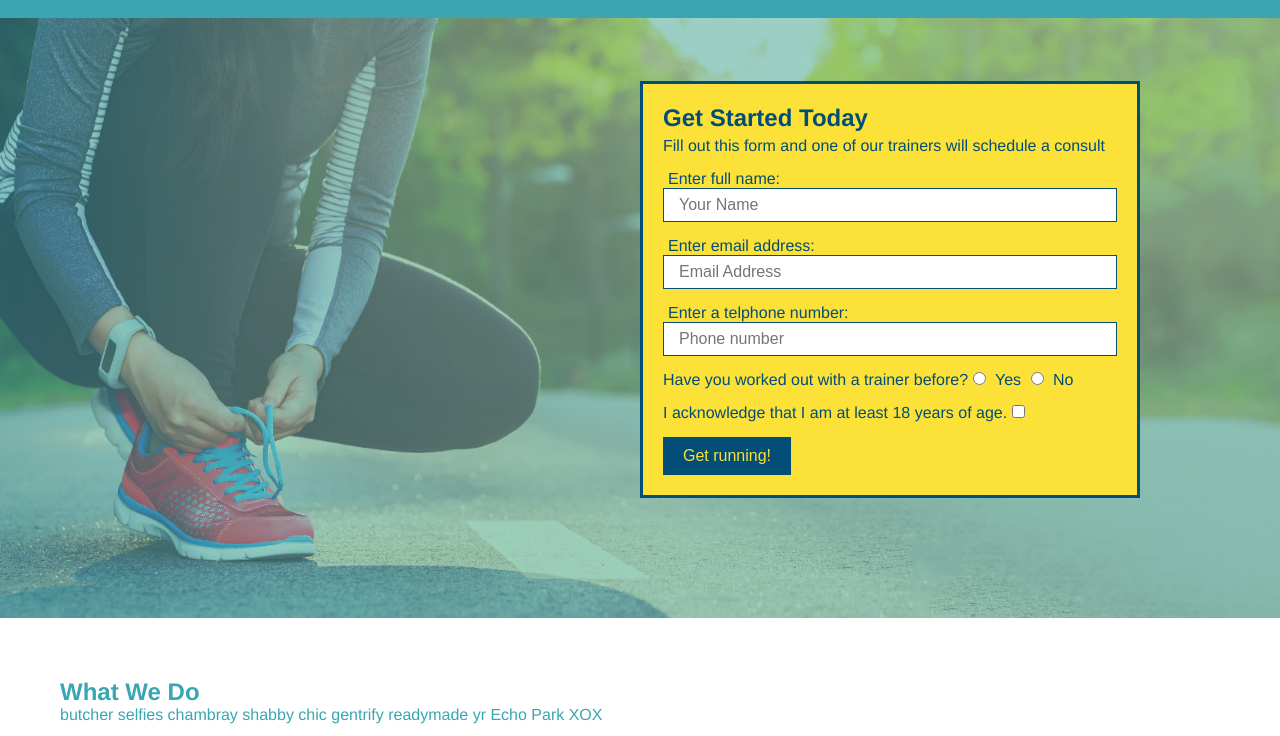
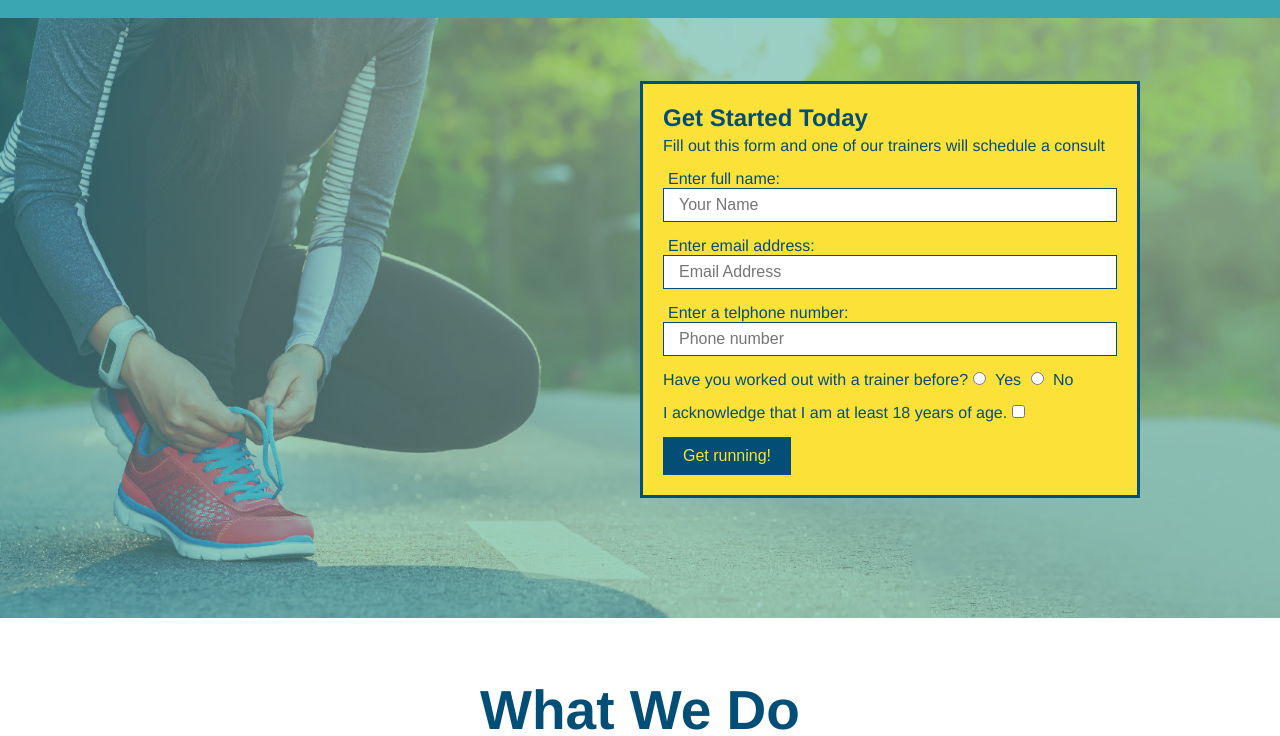
Before and after one commit to bobby6381/run-buddy, a plain HTML site: page index.html in a window 1280 px wide. Shown: the part 64-800 px from the top of the page. Drawn offline with Linux system fonts and the light colour scheme.

Commit message:
style what we do section

```diff
--- a/assets/css/style.css
+++ b/assets/css/style.css
@@ -120,3 +120,25 @@ section {
   padding: 10px 20px;
   font-size: 16px;
 }
+
+.intro {
+  text-align: center;
+}
+
+.intro h2 {
+  font-size: 55px;
+  color: #024e76;
+  margin-bottom: 35px;
+  padding: 0 100px 20px 100px;
+  border-bottom: 3px solid;
+  border-color: #fce138;
+}
+
+.intro p {
+  /* add this alongside your other declarations */
+  margin: 0 auto;
+  line-height: 1.7;
+  color: #39a6b2;
+  width: 80%;
+  font-size: 20px;
+}
--- a/index.html
+++ b/index.html
@@ -73,10 +73,10 @@
   <!-- end hero -->
 
   <!-- "what we do" section -->
-  <section id="what-we-do">
+  <section id="what-we-do" class="intro">
     <h2>What We Do</h2>
     <p>
-      butcher selfies chambray shabby chic gentrify readymade yr Echo Park XOX
+      butcher selfies chambray shabby chic gentrify readymade yr Echo Park XOXO Tumblr normcore Banksy direct trade Blue Bottle chillwave you probably haven't heard of them single-origin coffee Vice fanny pack fixie Odd Future Austin fingerstache pickled twee synth Wes Anderson Thundercats viral bitters flannel meggings narwhal Marfa Schlitz sustainable Intelligentsia umami deep v craft
     </p>
   </section>
 
```
